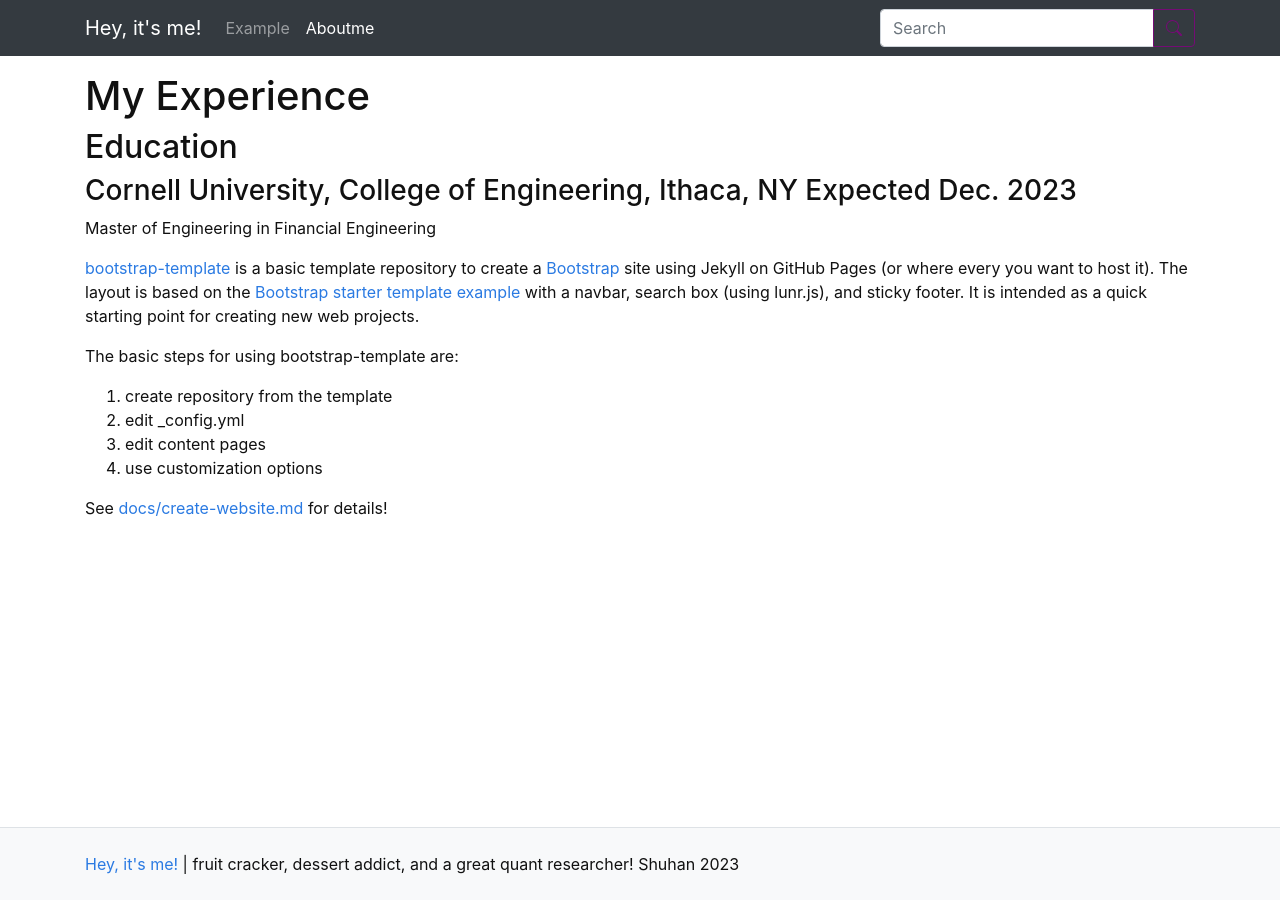
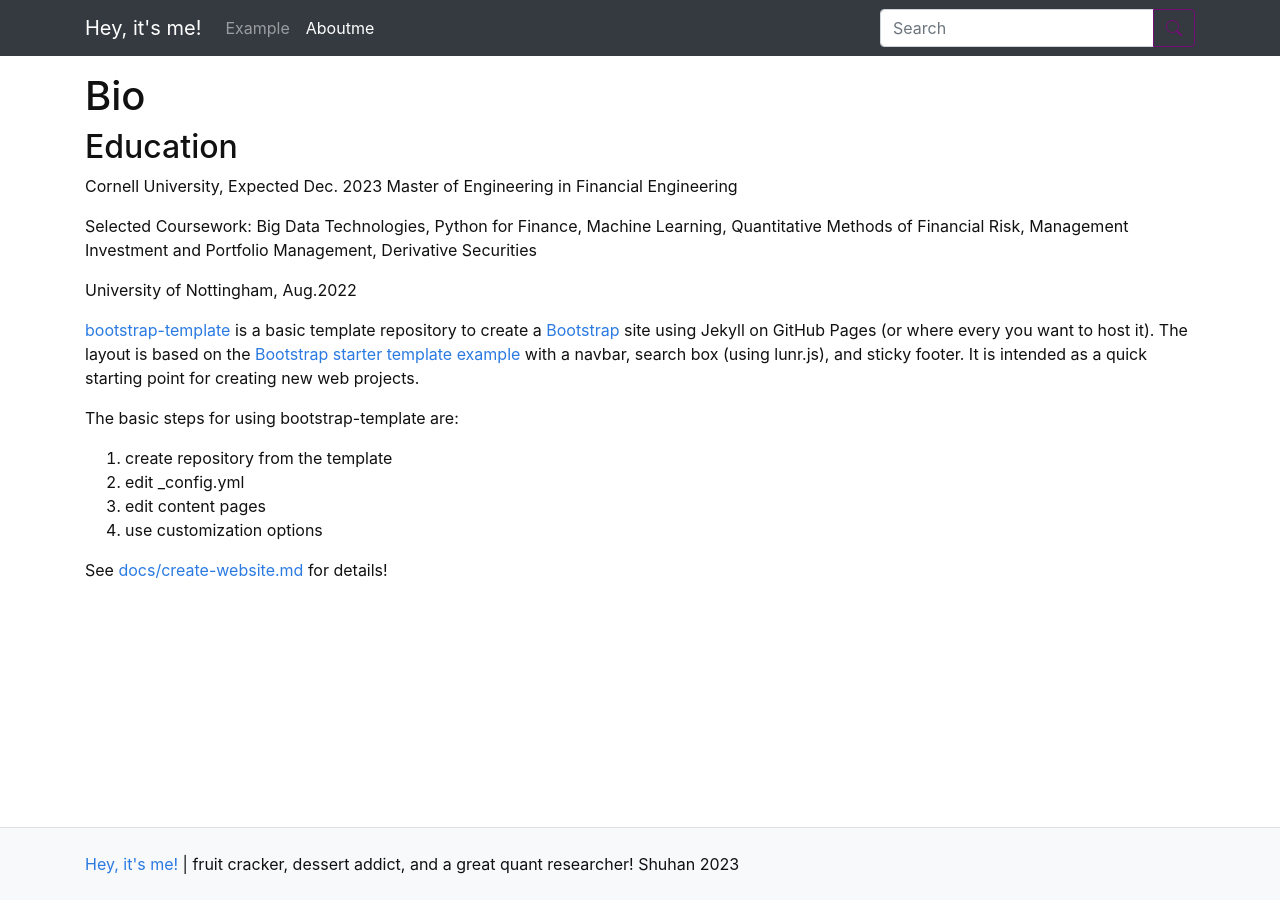
Before and after one commit to Ashley10086/Z.github.io, a Jekyll site: the page built from pages/about.md, in a window 1280 px wide. Built offline with Jekyll 4.4.1, drawn with Linux system fonts in a browser that asks for light colours.

Commit message:
Update about.md

```diff
--- a/pages/about.md
+++ b/pages/about.md
@@ -1,14 +1,18 @@
 ---
-title: My Experience
+title: Bio
 nav: Aboutme
 nav_order: 2
 ---
 
 ## Education
-
-### Cornell University, College of Engineering, Ithaca, NY                       Expected Dec. 2023
+Cornell University,                             Expected Dec. 2023
 Master of Engineering in Financial Engineering
 
+Selected Coursework:
+Big Data Technologies, Python for Finance, Machine Learning, Quantitative Methods of Financial Risk, Management Investment and Portfolio Management, Derivative Securities
+
+
+University of Nottingham,                        Aug.2022
 
 
 [bootstrap-template](https://github.com/thecdil/bootstrap-template) is a basic template repository to create a [Bootstrap](https://getbootstrap.com/) site using Jekyll on GitHub Pages (or where every you want to host it).
```
